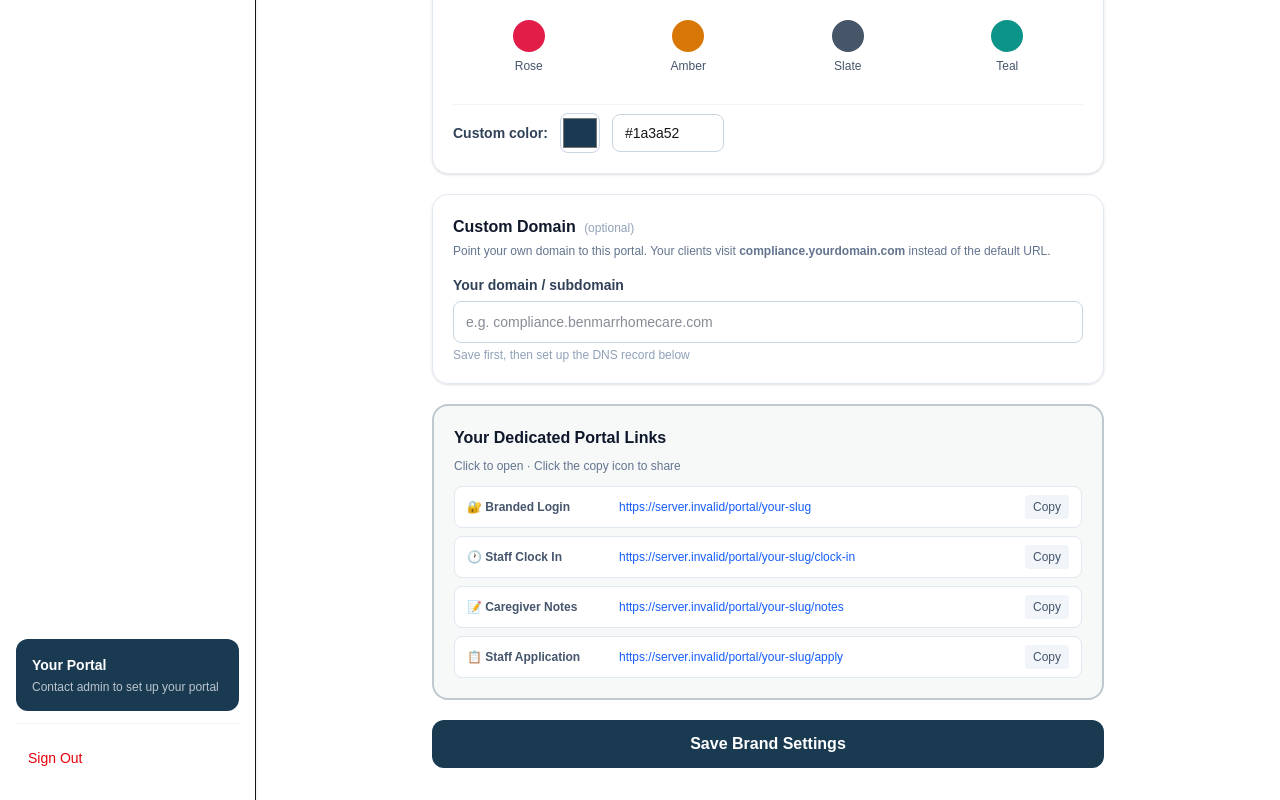
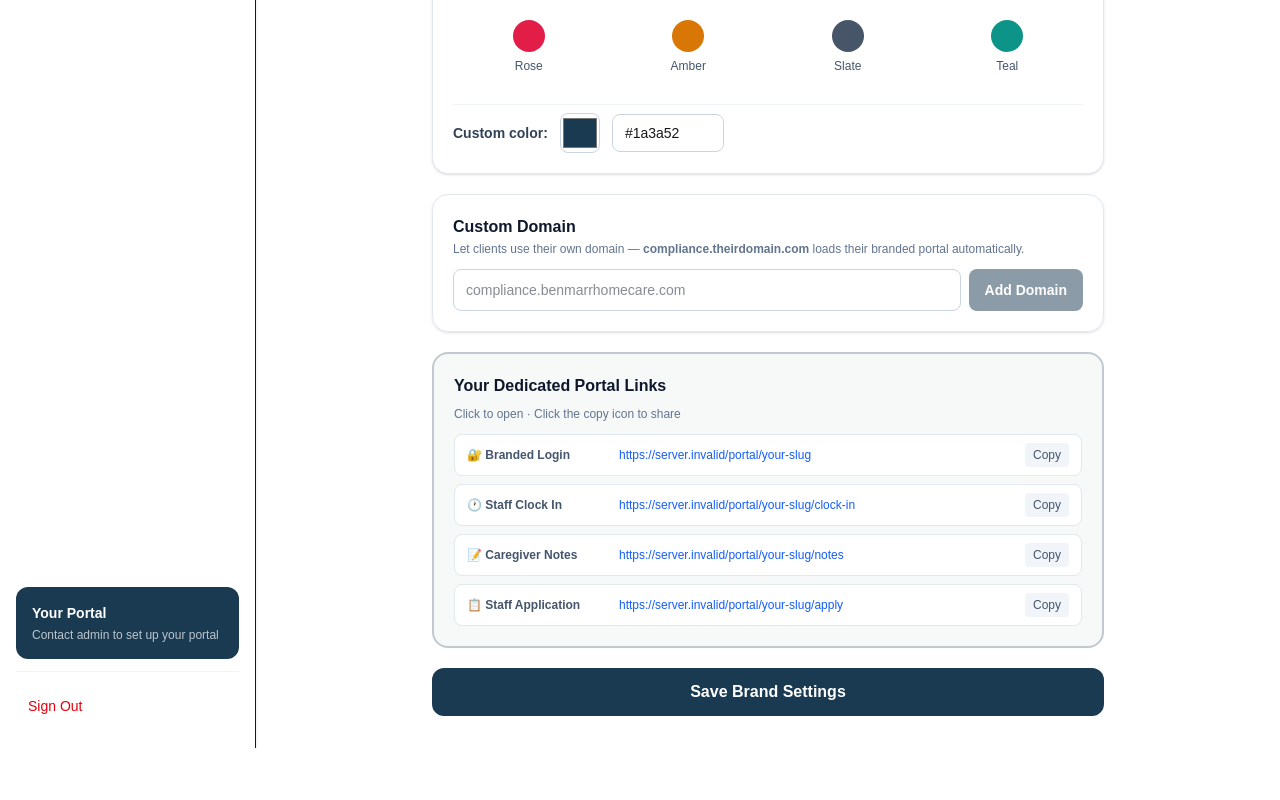
Before and after one commit to WillieKM/compliance-dashboard, a Next.js app: page /settings/branding in a window 1280 px wide. Shown: the part 1052-1852 px from the top of the page. After the commit the page ends 1800 px from the top, so only its background shows below. Built offline with nearby package versions, Linux system fonts and the light colour scheme; no server answers.

Commit message:
Auto-register client custom domains via Vercel API with one click

```diff
--- /dev/null
+++ b/app/api/org/domain/route.ts
@@ -0,0 +1,143 @@
+import { NextResponse } from "next/server";
+import { createClient as createServerClient } from "@/lib/supabase/server";
+import { createClient } from "@supabase/supabase-js";
+
+function admin() {
+  return createClient(
+    process.env.NEXT_PUBLIC_SUPABASE_URL!,
+    process.env.SUPABASE_SERVICE_ROLE_KEY!
+  );
+}
+
+async function addDomainToVercel(domain: string): Promise<{ ok: boolean; error?: string; verified?: boolean }> {
+  const token   = process.env.VERCEL_API_TOKEN;
+  const project = process.env.VERCEL_PROJECT_ID;
+
+  if (!token || !project) {
+    return { ok: false, error: "Vercel API not configured" };
+  }
+
+  const res = await fetch(`https://api.vercel.com/v10/projects/${project}/domains`, {
+    method: "POST",
+    headers: {
+      "Authorization": `Bearer ${token}`,
+      "Content-Type": "application/json",
+    },
+    body: JSON.stringify({ name: domain }),
+  });
+
+  const data = await res.json();
+
+  if (!res.ok) {
+    // Domain may already be added — check if it exists
+    if (data.error?.code === "domain_already_in_use" || data.error?.code === "domain_already_exists") {
+      return { ok: true, verified: true };
+    }
+    return { ok: false, error: data.error?.message ?? "Failed to add domain" };
+  }
+
+  return { ok: true, verified: data.verified ?? false };
+}
+
+async function checkDomainVerification(domain: string): Promise<{ verified: boolean; cname?: string }> {
+  const token   = process.env.VERCEL_API_TOKEN;
+  const project = process.env.VERCEL_PROJECT_ID;
+
+  if (!token || !project) return { verified: false };
+
+  const res = await fetch(
+    `https://api.vercel.com/v10/projects/${project}/domains/${domain}`,
+    { headers: { "Authorization": `Bearer ${token}` } }
+  );
+
+  if (!res.ok) return { verified: false };
+  const data = await res.json();
+
+  return {
+    verified: data.verified ?? false,
+    cname: data.apexName,
+  };
+}
+
+// POST — add a custom domain
+export async function POST(request: Request) {
+  const supabase = await createServerClient();
+  const { data: { user } } = await supabase.auth.getUser();
+  if (!user) return NextResponse.json({ error: "Not authenticated" }, { status: 401 });
+
+  const { domain } = await request.json();
+  if (!domain) return NextResponse.json({ error: "Domain required" }, { status: 400 });
+
+  const cleanDomain = domain.toLowerCase().trim().replace(/^https?:\/\//, "").replace(/\/$/, "");
+
+  // Add to Vercel
+  const vercelResult = await addDomainToVercel(cleanDomain);
+
+  // Get org ID
+  const { data: profile } = await admin()
+    .from("profiles")
+    .select("organization_id")
+    .eq("id", user.id)
+    .maybeSingle();
+
+  if (!profile?.organization_id) {
+    return NextResponse.json({ error: "No organization found" }, { status: 404 });
+  }
+
+  // Save to database
+  await admin()
+    .from("organizations")
+    .update({
+      custom_domain: cleanDomain,
+      custom_domain_verified: vercelResult.verified ?? false,
+    })
+    .eq("id", profile.organization_id);
+
+  if (!vercelResult.ok) {
+    return NextResponse.json({
+      success: false,
+      domain: cleanDomain,
+      error: vercelResult.error,
+      message: "Domain saved but Vercel registration failed. Add it manually in Vercel dashboard.",
+    });
+  }
+
+  return NextResponse.json({
+    success: true,
+    domain: cleanDomain,
+    verified: vercelResult.verified,
+    message: vercelResult.verified
+      ? "Domain added and verified! It should be live shortly."
+      : "Domain registered with Vercel. Add the DNS record below to complete setup.",
+  });
+}
+
+// GET — check verification status
+export async function GET(request: Request) {
+  const { searchParams } = new URL(request.url);
+  const domain = searchParams.get("domain");
+  if (!domain) return NextResponse.json({ error: "Domain required" }, { status: 400 });
+
+  const supabase = await createServerClient();
+  const { data: { user } } = await supabase.auth.getUser();
+  if (!user) return NextResponse.json({ error: "Not authenticated" }, { status: 401 });
+
+  const { verified } = await checkDomainVerification(domain);
+
+  if (verified) {
+    // Update DB
+    const { data: profile } = await admin()
+      .from("profiles")
+      .select("organization_id")
+      .eq("id", user.id)
+      .maybeSingle();
+    if (profile?.organization_id) {
+      await admin()
+        .from("organizations")
+        .update({ custom_domain_verified: true })
+        .eq("id", profile.organization_id);
+    }
+  }
+
+  return NextResponse.json({ verified, domain });
+}
--- a/app/settings/branding/page.tsx
+++ b/app/settings/branding/page.tsx
@@ -23,8 +23,10 @@ export default function BrandingPage() {
   const [orgId, setOrgId]               = useState<string | null>(null);
   const [facilityId, setFacilityId]     = useState<string | null>(null);
   const [careSetting, setCareSetting]   = useState("HOME_CARE");
-  const [customDomain, setCustomDomain] = useState("");
-  const [saving, setSaving]             = useState(false);
+  const [customDomain, setCustomDomain]     = useState("");
+  const [domainStatus, setDomainStatus]     = useState<"idle"|"adding"|"added"|"verified"|"error">("idle");
+  const [domainMessage, setDomainMessage]   = useState("");
+  const [saving, setSaving]                 = useState(false);
   const [uploading, setUploading]       = useState(false);
   const [saved, setSaved]               = useState(false);
   const [error, setError]               = useState<string | null>(null);
@@ -242,41 +244,95 @@ export default function BrandingPage() {
 
         {/* Custom Domain */}
         <div className="rounded-2xl border border-slate-200 p-5 shadow-sm">
-          <h2 className="font-bold text-slate-900 mb-1">Custom Domain <span className="text-xs font-normal text-slate-400 ml-1">(optional)</span></h2>
-          <p className="text-xs text-slate-500 mb-4">
-            Point your own domain to this portal. Your clients visit <strong>compliance.yourdomain.com</strong> instead of the default URL.
-          </p>
+          <div className="flex items-start justify-between mb-3">
+            <div>
+              <h2 className="font-bold text-slate-900">Custom Domain</h2>
+              <p className="text-xs text-slate-500 mt-0.5">
+                Let clients use their own domain — <strong>compliance.theirdomain.com</strong> loads their branded portal automatically.
+              </p>
+            </div>
+            {domainStatus === "verified" && (
+              <span className="text-xs bg-emerald-100 text-emerald-700 px-2 py-1 rounded-full font-bold shrink-0">✓ Live</span>
+            )}
+            {domainStatus === "added" && (
+              <span className="text-xs bg-amber-100 text-amber-700 px-2 py-1 rounded-full font-bold shrink-0">⏳ Pending DNS</span>
+            )}
+          </div>
 
           <div className="space-y-3">
-            <div>
-              <label className="block text-sm font-semibold text-slate-700 mb-1.5">Your domain / subdomain</label>
+            <div className="flex gap-2">
               <input
                 type="text"
                 value={customDomain}
-                onChange={(e) => setCustomDomain(e.target.value.toLowerCase().trim())}
-                placeholder="e.g. compliance.benmarrhomecare.com"
-                className="w-full rounded-lg border border-slate-300 px-3 py-2.5 text-sm font-mono text-slate-900 focus:outline-none focus:ring-2 focus:ring-blue-500"
+                onChange={(e) => { setCustomDomain(e.target.value.toLowerCase().trim()); setDomainStatus("idle"); }}
+                placeholder="compliance.benmarrhomecare.com"
+                className="flex-1 rounded-lg border border-slate-300 px-3 py-2.5 text-sm font-mono text-slate-900 focus:outline-none focus:ring-2 focus:ring-blue-500"
               />
-              <p className="text-xs text-slate-400 mt-1">Save first, then set up the DNS record below</p>
+              <button
+                type="button"
+                disabled={!customDomain || domainStatus === "adding"}
+                onClick={async () => {
+                  setDomainStatus("adding");
+                  setDomainMessage("");
+                  try {
+                    const res = await fetch("/api/org/domain", {
+                      method: "POST",
+                      headers: { "Content-Type": "application/json" },
+                      body: JSON.stringify({ domain: customDomain }),
+                    });
+                    const data = await res.json();
+                    setDomainMessage(data.message || "");
+                    setDomainStatus(data.verified ? "verified" : data.success ? "added" : "error");
+                  } catch {
+                    setDomainStatus("error");
+                    setDomainMessage("Something went wrong. Try again.");
+                  }
+                }}
+                className="px-4 py-2.5 rounded-lg text-white text-sm font-bold disabled:opacity-50 hover:opacity-90 whitespace-nowrap"
+                style={{ backgroundColor: "#1a3a52" }}
+              >
+                {domainStatus === "adding" ? "Adding…" : "Add Domain"}
+              </button>
             </div>
 
-            {customDomain && (
-              <div className="rounded-xl bg-slate-900 p-4 text-sm">
-                <p className="text-slate-400 text-xs font-semibold uppercase tracking-wide mb-3">DNS Setup Instructions</p>
-                <p className="text-slate-300 text-xs mb-2">Add this record at your domain registrar (GoDaddy, Cloudflare, Namecheap, etc.):</p>
+            {domainMessage && (
+              <p className={`text-xs px-3 py-2 rounded-lg ${domainStatus === "error" ? "bg-red-50 text-red-700" : domainStatus === "verified" ? "bg-emerald-50 text-emerald-700" : "bg-amber-50 text-amber-700"}`}>
+                {domainMessage}
+              </p>
+            )}
+
+            {customDomain && domainStatus !== "idle" && domainStatus !== "error" && (
+              <div className="rounded-xl bg-slate-900 p-4">
+                <p className="text-slate-400 text-xs font-semibold uppercase tracking-wide mb-3">
+                  DNS Record — Add at your registrar
+                </p>
                 <div className="bg-slate-800 rounded-lg p-3 font-mono text-xs">
-                  <div className="grid grid-cols-3 gap-4 text-slate-400 mb-2 text-[10px] uppercase">
-                    <span>Type</span><span>Name</span><span>Value</span>
+                  <div className="grid grid-cols-3 gap-3 text-slate-500 mb-2 text-[10px] uppercase">
+                    <span>Type</span><span>Name / Host</span><span>Value / Points to</span>
                   </div>
-                  <div className="grid grid-cols-3 gap-4 text-emerald-400">
+                  <div className="grid grid-cols-3 gap-3 text-emerald-400">
                     <span>CNAME</span>
-                    <span>{customDomain.includes(".") ? customDomain.split(".")[0] : customDomain}</span>
-                    <span className="truncate">{(appUrl).replace("https://", "").replace("http://", "")}</span>
+                    <span>{customDomain.includes(".") ? customDomain.split(".").slice(0, -2).join(".") || "@" : customDomain}</span>
+                    <span className="truncate">{appUrl.replace("https://", "").replace("http://", "")}</span>
                   </div>
                 </div>
-                <p className="text-slate-400 text-xs mt-3">
-                  ⏱ DNS changes take 5–30 minutes to propagate. Once active, <code className="bg-slate-700 px-1 rounded">{customDomain}</code> will load your branded portal.
-                </p>
+                <div className="mt-3 flex items-center justify-between">
+                  <p className="text-slate-400 text-xs">⏱ DNS takes 5–30 min to propagate.</p>
+                  {domainStatus === "added" && (
+                    <button
+                      type="button"
+                      onClick={async () => {
+                        const res = await fetch(`/api/org/domain?domain=${customDomain}`);
+                        const data = await res.json();
+                        if (data.verified) { setDomainStatus("verified"); setDomainMessage("✓ Domain is live!"); }
+                        else setDomainMessage("Not verified yet — DNS may still be propagating.");
+                      }}
+                      className="text-xs text-emerald-400 hover:text-emerald-300 underline"
+                    >
+                      Check status
+                    </button>
+                  )}
+                </div>
               </div>
             )}
           </div>
```
